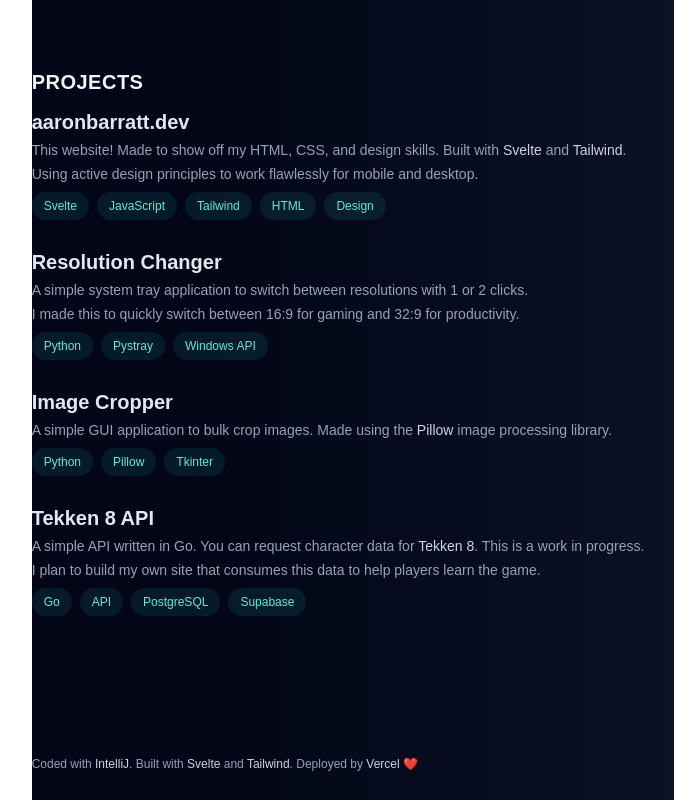
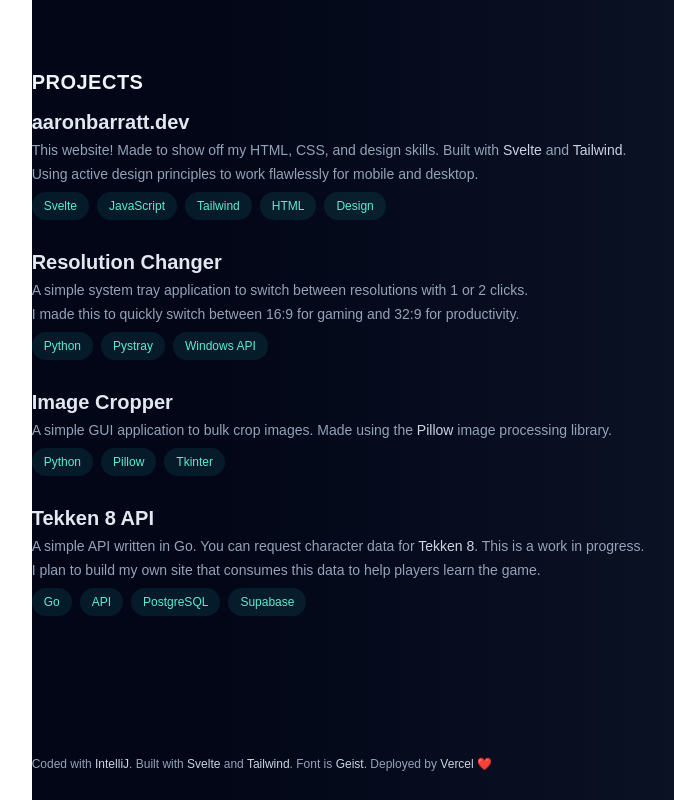
Before and after one commit to BanAaron/tailwind, a SvelteKit app: page / in a window 1280 px wide. Shown: the part 1752-2552 px from the top of the page, without its empty margins (395-1069 px from the left). Built offline with nearby package versions, Linux system fonts and the light colour scheme.

Commit message:
added geist credit

```diff
--- a/src/routes/+page.svelte
+++ b/src/routes/+page.svelte
@@ -338,6 +338,7 @@
         Coded with <a class="text-slate-300 hover:text-teal-300" href="https://www.jetbrains.com/webstorm/">IntelliJ</a>.
         Built with <a class="text-slate-300 hover:text-teal-300" href="https://svelte.dev/">Svelte</a>
         and <a class="text-slate-300 hover:text-teal-300" href="https://tailwindcss.com/">Tailwind</a>.
+        Font is <a class="text-slate-300 hover:text-teal-300" href="https://vercel.com/font">Geist</a>.
         Deployed by <a class="text-slate-300 hover:text-teal-300" href="https://vercel.com/">Vercel</a>
         <span class="text-red-600">❤️</span>
       </p>
```
